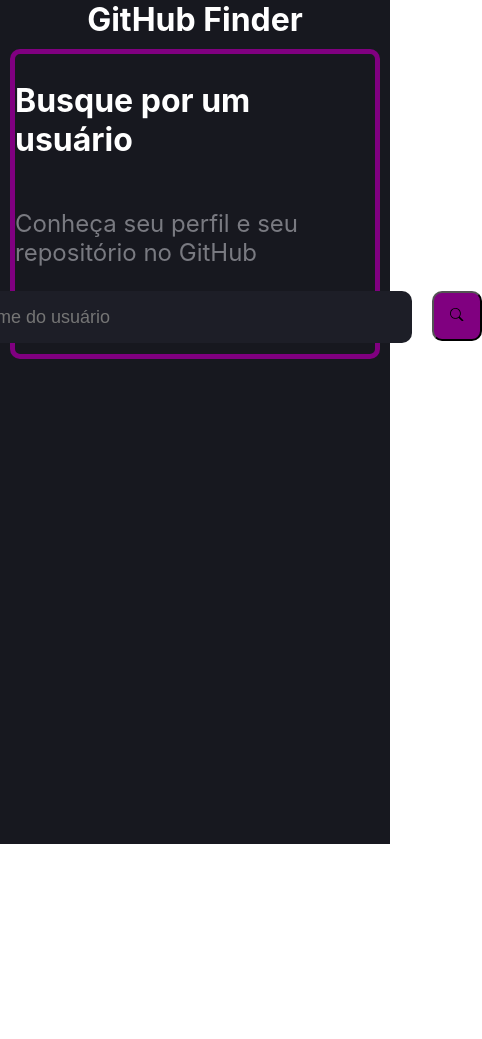
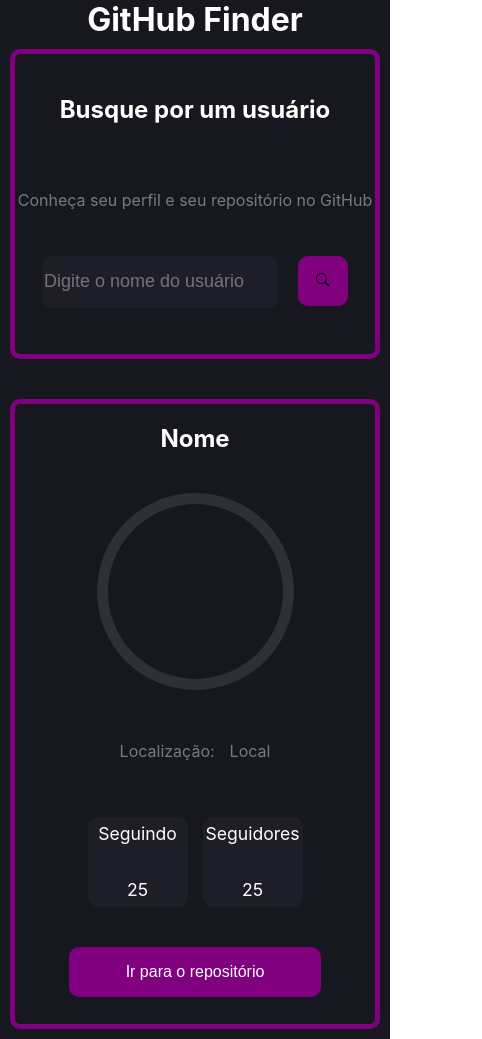
Before and after one commit to LeonardoLuisKlein/GitHubFinder, a React (Create React App) app: page / in a window 390 px wide. Shown: the whole page, 482 px wide, since content can reach past the window. Before the commit the page ends 844 px from the top, so only its background shows below. Built offline with nearby package versions, Linux system fonts and the light colour scheme.

Commit message:
Feat: introducing the infos component with responsivity

```diff
--- a/src/App.styles.ts
+++ b/src/App.styles.ts
@@ -7,9 +7,12 @@
 `
 
 export const Area = styled.div`
+    display: flex;
+    flex-direction: column;
     margin: auto;
     max-width: 980px;
     padding: 10px;
+    gap: 40px;
 `
 
 export const Header = styled.h1`
--- a/src/App.tsx
+++ b/src/App.tsx
@@ -1,4 +1,5 @@
 import * as C from './App.styles'
+import { Infos } from './components/Infos';
 import { Search } from './components/Search';
 
 function App() {
@@ -7,6 +8,7 @@
       <C.Header>GitHub Finder </C.Header>
       <C.Area>
         <Search />
+        <Infos />
       </C.Area>
     </C.Container>
   );
--- /dev/null
+++ b/src/components/Infos/index.tsx
@@ -0,0 +1,26 @@
+import * as C from './styles'
+import React from 'react'
+
+export const Infos = () => {
+  return (
+    <C.Container>
+      <C.Title>Nome</C.Title>
+      <C.imageCard />
+      <div id="Place">
+        <C.Text>Localização:</C.Text>
+        <C.Text>Local</C.Text>
+      </div>
+      <div id="Folow">
+        <div className='card'>
+          <C.SubText>Seguindo</C.SubText>
+          <C.SubText>25</C.SubText>
+        </div>
+        <div className='card'>
+          <C.SubText>Seguidores</C.SubText>
+          <C.SubText>25</C.SubText>
+        </div>
+      </div>
+      <C.repButton>Ir para o repositório</C.repButton>
+    </C.Container>
+  )
+}
--- /dev/null
+++ b/src/components/Infos/styles.ts
@@ -0,0 +1,81 @@
+import styled from "styled-components"
+
+export const Container = styled.div`
+    display: flex;
+    align-items: center;
+    flex-direction: column;
+    width: auto;
+    height: 620px;
+    border: 5px solid purple;
+    border-radius: 10px;
+    gap: 25px;
+    @media (max-width: 768px) {
+        gap: 40px;
+    }
+
+    #Place{
+        display: flex;
+        flex-direction: row;
+        gap: 15px;
+    }
+
+    #Folow{
+        display: flex;
+        flex-direction: row;
+        gap: 15px;
+    }
+
+    .card{
+        width: 100px;
+        height: 90px;
+        background-color: #1d1e27;
+        display: flex;
+        flex-direction: column;
+        align-items: center;
+        justify-content: center;
+        border-radius: 10px;
+    }
+
+`
+
+export const Title = styled.h2`
+    font-size: 2rem;
+    color: #FFFFFF;
+    @media (max-width: 768px) {
+    font-size: 1.5rem;
+    }
+`
+
+export const Text = styled.p`
+    font-size: 1.5rem;
+    margin-top: -5px;
+    @media (max-width: 768px) {
+    font-size: 1rem;
+    }
+`
+
+export const repButton = styled.button`
+    width: 70%;
+    height: 50px;
+    font-size: 1.5rem;
+    color: white;
+    background-color: purple;
+    border-radius: 10px;
+    border: none;
+    @media (max-width: 768px) {
+    font-size: 1rem;
+    }
+`
+
+export const imageCard = styled.p`
+    margin-top: -20px;
+    width: 175px;
+    height: 175px;
+    border-radius: 50%;
+    border: 0.7rem solid rgba(255, 255, 255, 0.1);
+`
+
+export const SubText = styled.p`
+    font-size: 1.1rem;
+    color: #FFFFFF ;
+`
--- a/src/components/Search/styles.ts
+++ b/src/components/Search/styles.ts
@@ -3,20 +3,33 @@
 export const Container = styled.div`
     display: flex;
     align-items: center;
+    justify-content: center;
     flex-direction: column;
     width: auto;
     height: 300px;
     border: 5px solid purple;
     border-radius: 10px;
+    @media (max-width: 768px) {
+    gap: 30px;
+    }
 `
 
 export const Title = styled.h2`
     font-size: 2rem;
     color: #FFFFFF;
+    text-align: center;
+    margin-top: -5px;
+    @media (max-width: 768px) {
+    font-size: 1.5rem;
+    }
 `
 
 export const Subtitle = styled.p`
     font-size: 1.5rem;
+    text-align: center;
+    @media (max-width: 768px) {
+    font-size: 1rem;
+    }
 `
 
 export const SearchBar = styled.input`
@@ -27,8 +40,12 @@
         color: #FFF;
         font-size: 18px;
         height: 50px;
-        width: 500px;
+        width: 30vw;
         border-radius: 10px;
+        @media (max-width: 768px) {
+        margin-left: 15px;
+        width: 70%;
+    }
 
 `
 
@@ -37,6 +54,12 @@
     height: 50px;
     width: 50px;
     border-radius: 10px;
+    border: none;
+    @media (max-width: 768px) {
+        margin-right: 15px;
+        height: 50px;
+        width: 50px;
+    }
 `
 
 export const SearchArea = styled.div`
```
